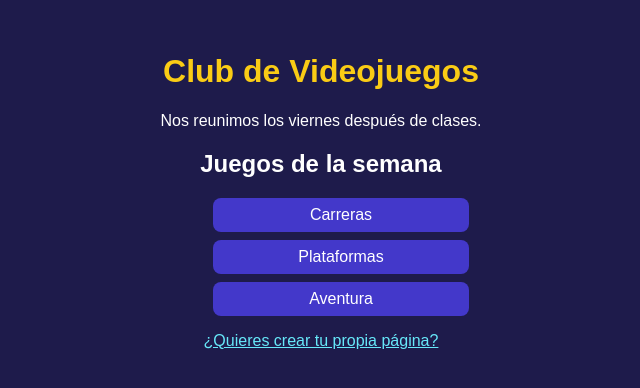
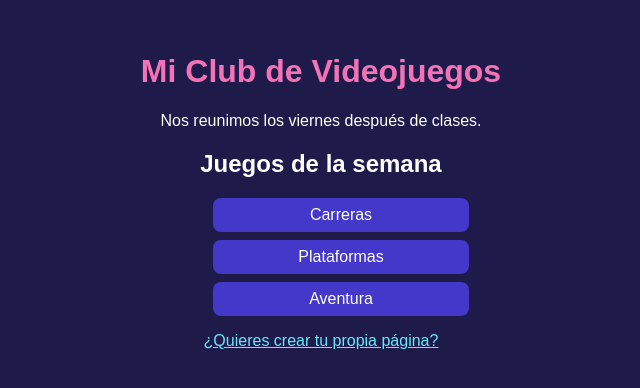
Before and after one commit to IngesCompanyCC/webdev-course-ingescompanycc, a plain HTML site: page completed-examples/leccion-01/index.html in a window 1280 px wide. Shown: the whole page, without its empty margins (319-959 px from the left). Drawn offline with Linux system fonts and the light colour scheme.

Commit message:
feat(lesson-01): add the mini challenge to the completed example

```diff
--- a/completed-examples/leccion-01/index.html
+++ b/completed-examples/leccion-01/index.html
@@ -8,7 +8,7 @@
 </head>
 <body>
   <!-- En JSFiddle pega solo lo que está dentro de <body> -->
-  <h1>Club de Videojuegos</h1>
+  <h1>Mi Club de Videojuegos</h1>
   <p>Nos reunimos los viernes después de clases.</p>
   <h2>Juegos de la semana</h2>
   <ul>
--- a/completed-examples/leccion-01/styles.css
+++ b/completed-examples/leccion-01/styles.css
@@ -7,7 +7,7 @@ body {
 }
 
 h1 {
-  color: #facc15;
+  color: #f472b6;
 }
 
 li {
```
